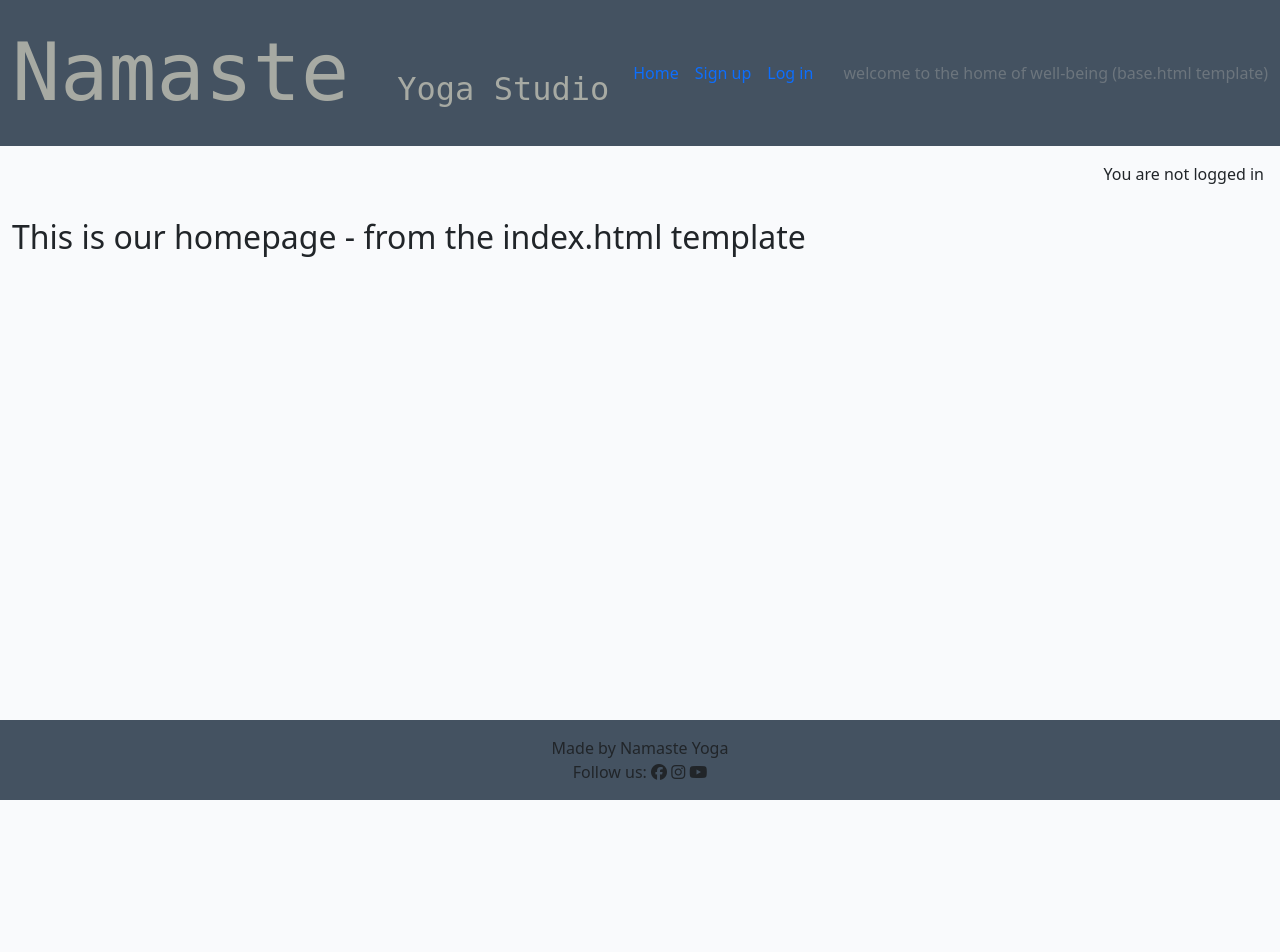
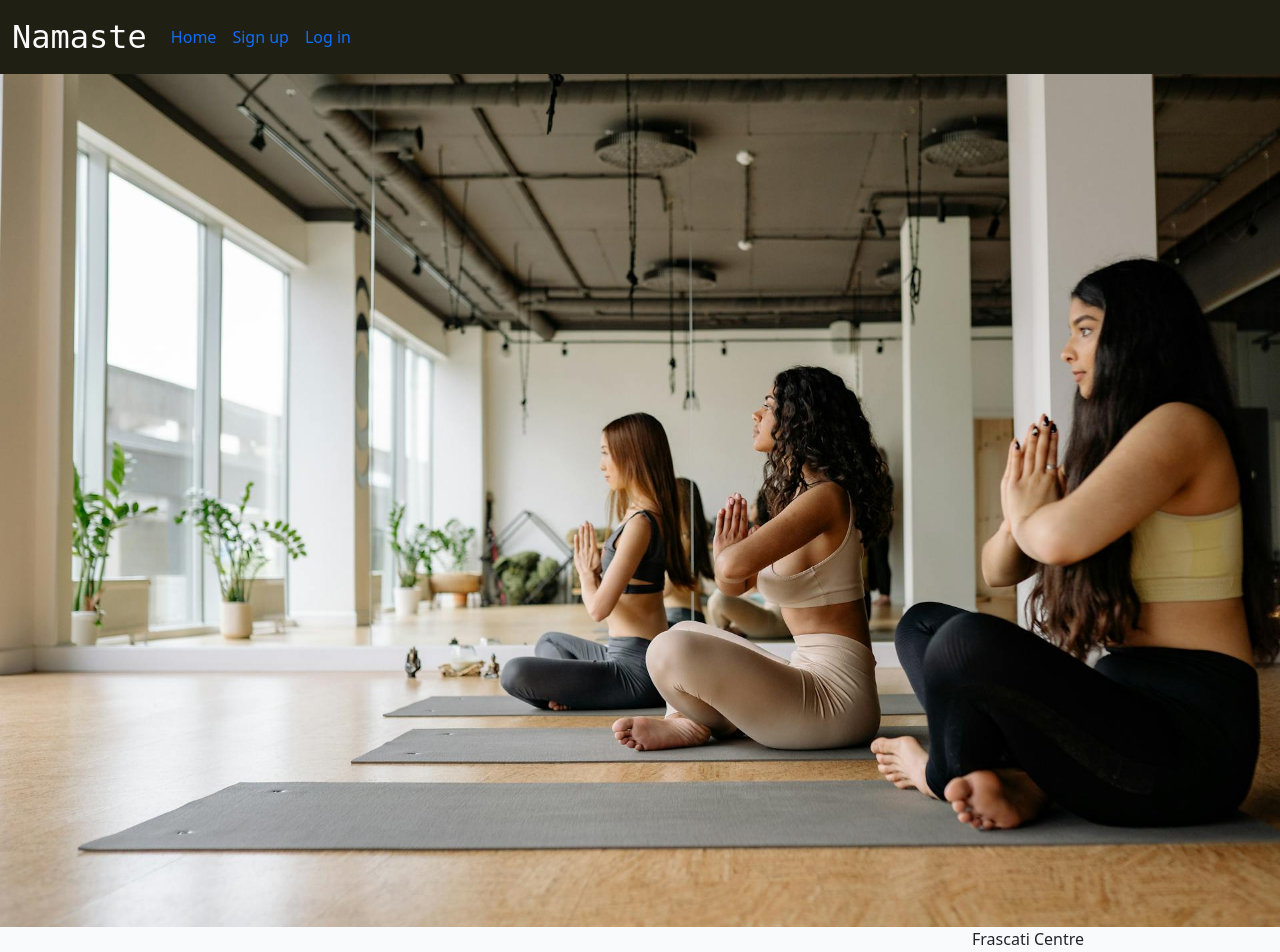
Before and after one commit to Agnieszka-21/namaste-django, a Django app: page / in a window 1280 px wide. Shown: the top 952 px of the page. Before the commit the page ends 800 px from the top, so only its background shows below. Run offline with Django 4.2, Linux system fonts and the light colour scheme; some libraries are stand-ins or nearby versions; some web fonts are replaced; grey boxes are pictures that could not be loaded.

Commit message:
Add further content and styling to base.html and index.html templates

```diff
--- a/static/css/style.css
+++ b/static/css/style.css
@@ -4,6 +4,7 @@
   font-style: normal;
 }
 */
+
 
 /* Copied from CI Walkthrough for now (only temporary) */
 body {
@@ -12,30 +13,29 @@ body {
 
 .brand {
     font-family: 'Nova Mono', monospace;
-    font-size: 5rem;
-    color: #a7aaa3;
+    font-size: 2rem;
+    color: #fafafa;
 }
 
+/*
 .brand-addition {
     font-family: 'Nova Mono', monospace;
     font-size: 2rem;
-    color: #a7aaa3;
+    color: #fafafa;
+}
+*/
+
+footer p {
+    font-family: 'Lato', sans-serif;
+    font-weight: 400;
 }
 
 .thin {
     font-weight: 300;
 }
 
-.light-bg {
-    background-color: #a7aaa3;
-}
-
-.dark-bg {
-    background-color: #445261;
-}
-
-.bg-grey {
-    background-color: #445261 !important;
+.bg-greyblack {
+    background-color: #201f14 !important;
 }
 
 .main-bg {
--- a/templates/base.html
+++ b/templates/base.html
@@ -1,6 +1,7 @@
 <!-- Temporarily copied from the CI Walkthrough project -->
 
 {% url 'home' as home_url %}
+<!-- {% url 'schedule' as schedule_url %} -->
 {% url 'account_login' as login_url %}
 {% url 'account_signup' as signup_url %}
 {% url 'account_logout' as logout_url %}
@@ -34,9 +35,11 @@
 <body class="d-flex flex-column h-100 main-bg">
 
     <!-- Navigation -->
-    <nav class="navbar navbar-expand-lg data-bs-theme='dark' bg-grey">
+    <nav class="navbar navbar-expand-lg data-bs-theme='dark' bg-greyblack">
         <div class="container-fluid">
-            <a class="navbar-brand" href="{% url 'home' %}"><span class="brand">Namaste </span><span class="brand-addition">Yoga Studio</span></a>
+            <a class="navbar-brand" href="{% url 'home' %}">
+                <div class="brand">Namaste</div>
+            </a>
             <button class="navbar-toggler" type="button" data-bs-toggle="collapse" data-bs-target="#navbarText"
                 aria-controls="navbarText" aria-expanded="false" aria-label="Toggle navigation">
                 <span class="navbar-toggler-icon"></span>
@@ -65,20 +68,22 @@
                     {% endif %}
 
                 </ul>
+                <!--
                 <span class="navbar-text text-muted">
                     welcome to the home of well-being (base.html template)
-                </span>
+                </span> -->
             </div>
         </div>
     </nav>
 
     <main class="flex-shrink-0 main-bg">
-        <!-- Next 5 lines from the CI walkthrough for now -->
+        <!-- Next 5 lines from the CI walkthrough for now
         {% if user.is_authenticated %}
         <p class="text-end m-3">You are logged in as {{ user }}</p>
         {% else %}
         <p class="text-end m-3">You are not logged in</p>
         {% endif %}
+        -->
 
         {% block content %}
         <!-- Content Goes here -->
@@ -87,13 +92,18 @@
     </main>
 
     <!-- Footer -->
-    <footer class="footer mt-auto py-3 dark-bg">
-        <p class="m-0 text-center text-black">Made by Namaste Yoga</p>
-        <p class="m-0 text-center text-black">Follow us:
-            <i class="fa-brands fa-facebook"></i>
-            <i class="fa-brands fa-instagram"></i>
-            <i class="fa-brands fa-youtube"></i>
-        </p>
+    <footer class="footer mt-auto py-3 bg-greyblack">
+        <div class="container-fluid"></div>
+            <div class="row">
+                <p class="col-md-4 m-0 text-center text-white">Made by Namaste Yoga</p>
+                <p class="col-md-4 m-0 text-center text-white">Follow us</p>
+                <p class="col-md-4 m-0 text-center text-white">
+                    <i class="fa-brands fa-facebook"></i>
+                    <i class="fa-brands fa-instagram"></i>
+                    <i class="fa-brands fa-youtube"></i>
+                </p>
+            </div>
+        </div>
     </footer>
 
     <!-- Bootstrap -->
--- a/user_profiles/templates/user_profiles/index.html
+++ b/user_profiles/templates/user_profiles/index.html
@@ -3,18 +3,25 @@
 {% extends "base.html" %}
 
 {% block content %}
+{% load static %}
 
 <!-- index.html content starts here -->
-<div class="container-fluid">
+<div>
     <div class="row">
-
-        <!-- Blog Entries Column -->
-        <div class="col-12 mt-3 left">
-            <div class="row">
-                <h2>This is our homepage - from the index.html template</h2>
-
+        <img src="../static/images/seated.jpg" alt="Students in a yoga class" class="col-12">
+    </div>
+    <div class="container-fluid">
+        <div class="row">
+            <div class="col-md-9">
+                <iframe src="https://www.google.com/maps/embed?pb=!1m18!1m12!1m3!1d9537.471824400272!2d-6.192174326756135!3d53.30085620641535!2m3!1f0!2f0!3f0!3m2!1i1024!2i768!4f13.1!3m3!1m2!1s0x486708c4080244f3%3A0xbf8903d8f988d553!2sBlackrock%2C%20Dublin%2C%20A94%20Y5P6!5e0!3m2!1sen!2sie!4v1722427323813!5m2!1sen!2sie" width="600" height="450" style="border:0;" allowfullscreen="" loading="lazy" referrerpolicy="no-referrer-when-downgrade"></iframe>
+            </div>
+            <div class="col-md-3 address">
+                <p>Frascati Centre</p>
+                <p>Frascati Rd, Blackrock</p>
+                <p>Dublin, A94 Y5P6</p>
             </div>
         </div>
+
     </div>
 </div>
 
```
